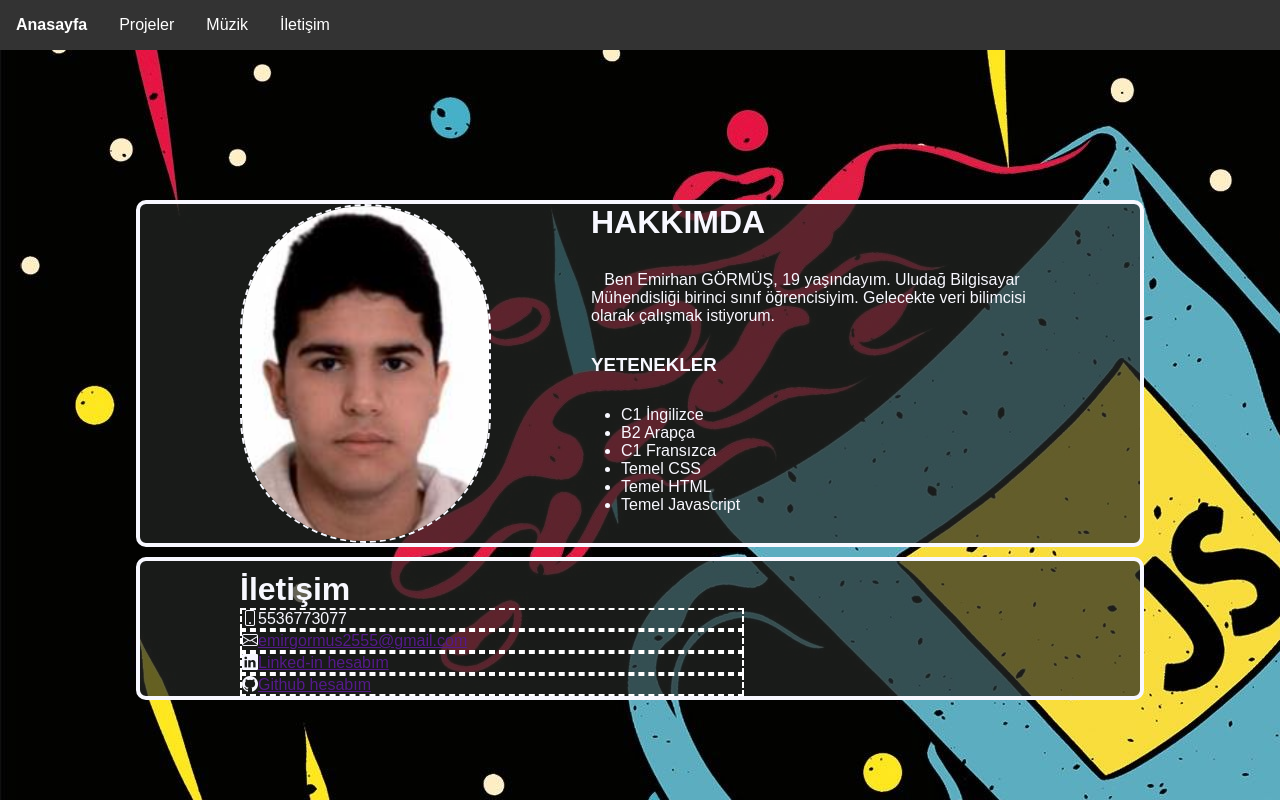
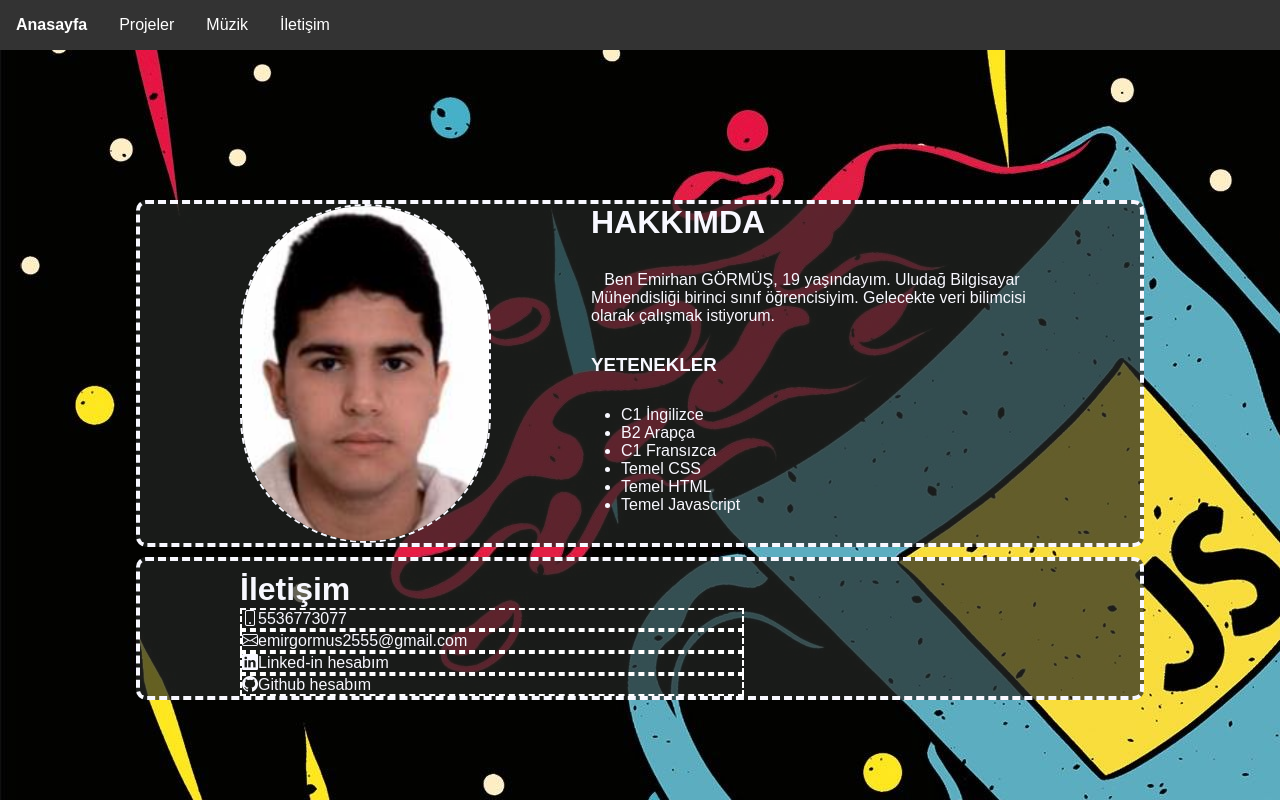
Before and after one commit to EmirGormus/EmirGormus.github.io, a plain HTML site: page index.html in a window 1280 px wide. Drawn offline with nearby package versions, Linux system fonts and the light colour scheme.

Commit message:
Update style.css

```diff
--- a/css/style.css
+++ b/css/style.css
@@ -78,7 +78,7 @@ main{
     justify-content: center;
 }
 .main-content{
-    border: 4px solid ghostwhite;
+    border: 4px dashed ghostwhite;
     width: 50rem;
     padding-right: 100px;
     padding-left: 100px;
@@ -141,3 +141,7 @@ main{
 #div-iletisim{
     margin-top:10px
 }
+#div-iletisim a{
+    color:ghostwhite;
+    text-decoration:none;
+}
```
